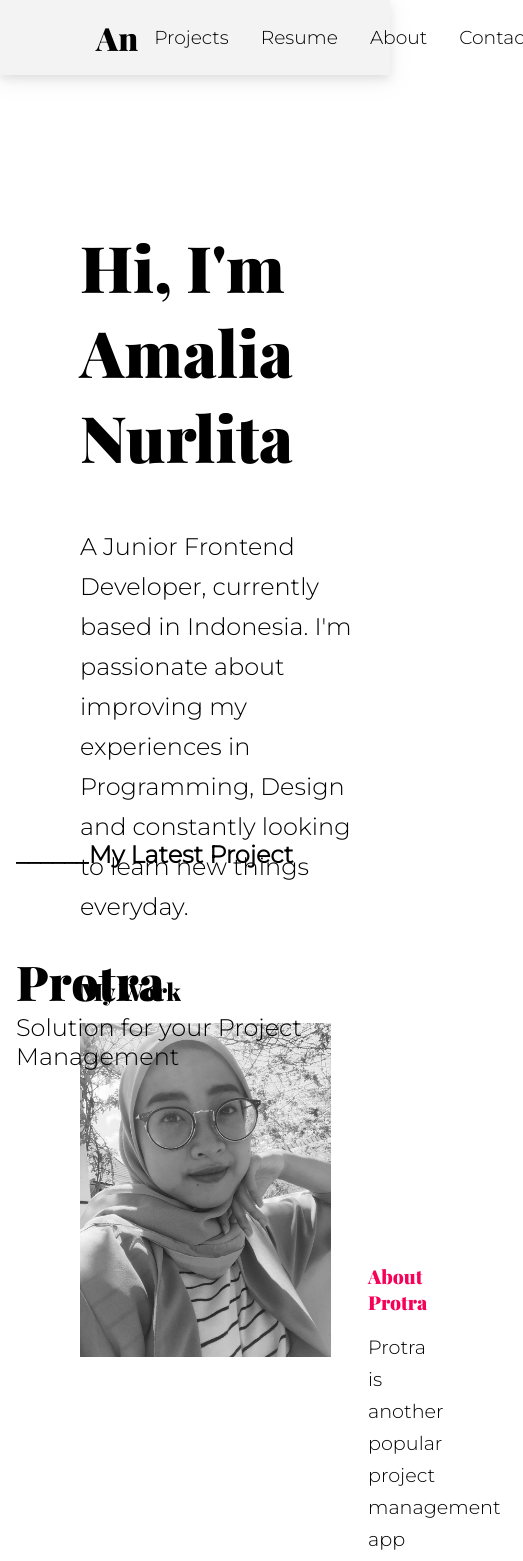
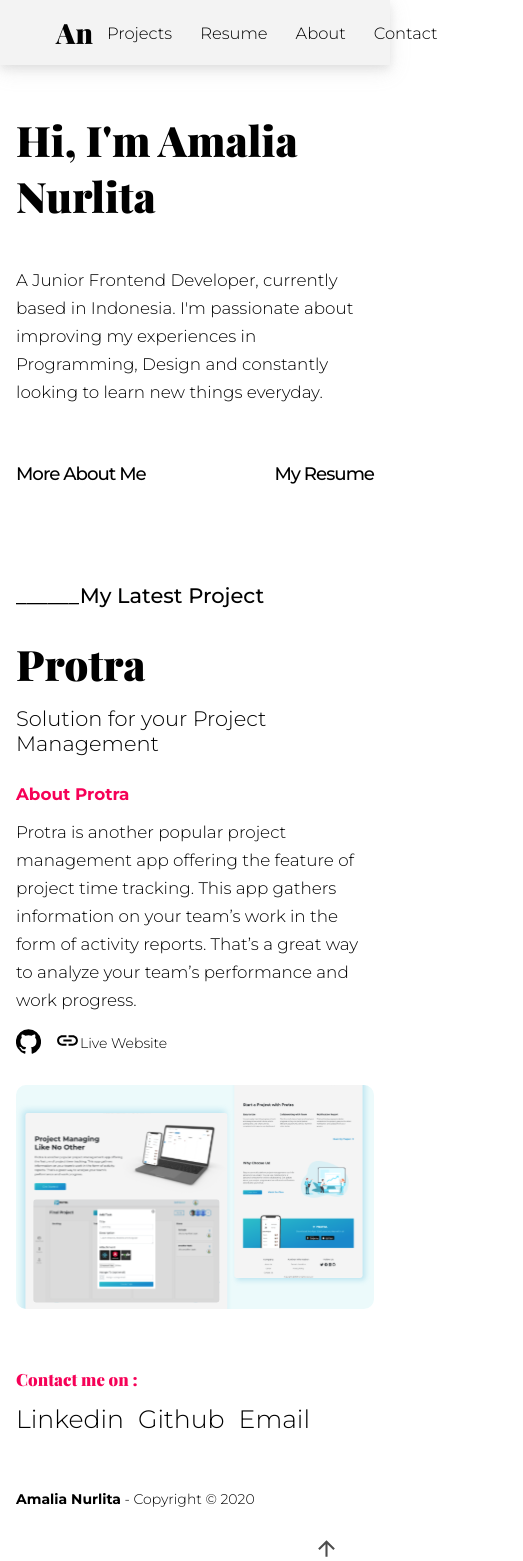
Before and after one commit to amalianrlt/portfolio, a React (Create React App) app: page / in a window 390 px wide. Shown: the top 1561 px of the page, 523 px wide, since content can reach past the window. Built offline with nearby package versions, Linux system fonts and the light colour scheme.

Commit message:
[Amal] - responsive

```diff
--- a/src/styles/scss/MainPage.scss
+++ b/src/styles/scss/MainPage.scss
@@ -1,4 +1,4 @@
-@import url("https://fonts.googleapis.com/css2?family=Montserrat:wght@300&family=Playfair+Display:wght@500;900&display=swap");
+@import url("https://fonts.googleapis.com/css2?family=Montserrat:wght@300;500;700&family=Playfair+Display:wght@500;600;900&display=swap");
 
 * {
   box-sizing: border-box;
@@ -33,55 +33,59 @@ header {
   display: flex;
   justify-content: space-between;
   align-items: center;
-  padding: 1rem 6rem;
+  padding: 1rem 4rem;
   position: fixed;
   width: 100%;
   z-index: 1000;
   background-color: rgba(235, 235, 235, 0.6);
-  box-shadow: 0 4px 8px 0 rgba(155, 155, 155, 0.2), 0 6px 20px 0 rgba(163, 163, 163, 0.19);
+  box-shadow: 0 4px 8px 0 rgba(155, 155, 155, 0.2),
+    0 6px 20px 0 rgba(163, 163, 163, 0.19);
   .right-side {
     display: flex;
     transition: all 0.3s ease 0s;
     h3 {
-      font-weight: 500;
+      font-weight: 300;
       margin: 0 1rem;
       &:hover {
         color: #f60157;
-        font-weight: 900;
+        font-weight: 500;
       }
       a:hover {
         color: #f60157;
-        font-weight: 900;
+        font-weight: 500;
       }
     }
   }
 }
 
 .mainHero {
-    padding-top: 12rem;
-    height: 90vh;
+  padding-top: 14rem;
+  padding-bottom: 12rem;
   h1 {
-      font-size: 4rem;
+    font-size: 3rem;
     font-weight: 900;
     margin-left: 4rem;
     margin-bottom: 3rem;
     margin-top: 2rem;
-      span:hover{
+    span:hover {
       color: #f60157;
     }
   }
   h3 {
-      font-size: 1.5rem;
-      line-height: 2.5rem;
+    font-size: 1.2rem;
+    line-height: 2rem;
     font-weight: lighter;
     margin-left: 4rem;
+    padding-right: 4rem;
   }
-    h2{
+  h4 {
     color: #f60157;
+    letter-spacing: -1px;
     margin-left: 4rem;
-      margin-top: 3rem;
-      font-size: 1.5rem;
-      a:hover{
+    margin-top: 4rem;
+    font-size: 1.3rem;
+    font-weight: 500;
+    a:hover {
       color: #f60157;
     }
   }
@@ -94,13 +98,13 @@ header {
 }
 
 .myProjects {
-    height: 250vh;
   padding-top: 5rem;
   h5 {
     font-size: 1.5rem;
+    font-weight: 500;
   }
   .latestProject {
-      margin-top: 5rem;
+    margin-top: 4rem;
     display: flex;
     flex-direction: column;
     h1 {
@@ -114,7 +118,7 @@ header {
   .aboutProject {
     margin-top: 12rem;
     margin-left: 22rem;
-      h2 {
+    h3 {
       font-weight: 800;
       font-size: 1.2rem;
       margin-bottom: 1rem;
@@ -122,13 +126,13 @@ header {
     }
     h4 {
       font-size: 1.2rem;
-        font-weight: 400;
+      font-weight: 300;
       line-height: 2rem;
     }
   }
   .protraImg {
-      margin: 15rem 0;
-      padding: 0 4rem;
+    margin: 15rem 0 6rem 0;
+    // padding: 0 4rem;
     .protraImage {
       width: 100%;
       // border: 1px solid rgba(246, 1, 87, 0.555);
@@ -169,85 +173,86 @@ header {
   }
 }
 
-.aboutMe{
+.aboutMe {
   padding-top: 10rem;
   padding-left: 11rem;
   padding-right: 11rem;
   width: 100%;
   // max-width: 70rem;
-  h1{
-    font-size: 4rem;
+  h1 {
+    font-size: 3rem;
   }
-  h3{
+  h3 {
     font-size: 1.2rem;
     font-weight: lighter;
     line-height: 1.5rem;
-    margin-top: 1rem;
+    margin-top: 2rem;
   }
 }
 
-.reachOut{
+.reachOut {
   margin-top: 5rem;
   margin-bottom: 5rem;
   padding-left: 12rem;
-  .connect{
+  .connect {
     margin-top: 3rem;
-    h1{
+    h1 {
       font-size: 2rem;
       margin: 1rem 0;
     }
-    h4{
+    h4 {
       font-weight: lighter;
       font-size: 1.2rem;
       line-height: 2rem;
     }
-    h2{
+    h2 {
       margin-top: 1rem;
       font-size: 2.2rem;
       font-weight: 900;
       letter-spacing: 1px;
-      a{
+      a {
         color: rgb(114, 114, 114);
       }
-      a:hover{
+      a:hover {
         color: #f60157;
       }
     }
   }
-  .icons{
+  .icons {
     display: flex;
     justify-content: flex-start;
     margin-top: 1rem;
     align-items: center;
-    a{
+    margin-bottom: 2rem;
+    a {
       margin-right: 1rem;
     }
   }
-  .skills{
+  .skills {
     padding-right: 7rem;
-    h1{
+    h1 {
       font-size: 1.8rem;
     }
-    .coding{
+    .coding {
       margin-top: 1rem;
       margin-bottom: 2rem;
-      h3{
-        font-weight: 200;
+      h3 {
+        font-weight: 300;
       }
     }
   }
-  .codingChild{
+  .codingChild {
     flex-wrap: wrap;
     display: flex;
-    margin-top: .5rem;
-    p{
-      margin-right: .5rem;
-      margin-top: .5rem;
+    margin-top: 0.5rem;
+    p {
+      margin-right: 0.5rem;
+      margin-top: 0.5rem;
     }
   }
 }
 
-.tagsButton{
+.tagsButton {
   display: inline-block;
   border: 1px solid #dedede;
   border-radius: 16px;
@@ -255,23 +260,23 @@ header {
   margin-bottom: 5px;
   margin-right: 2px;
   line-height: 1.5em;
-    font-weight: 500;
+  font-weight: 300;
   color: #000;
 }
 
-.tagsButton:hover{
+.tagsButton:hover {
   background-color: #f60157 !important;
-  color: #F8F8F8 !important;
+  color: #f8f8f8 !important;
 }
 
-.linkProject{
+.linkProject {
   display: flex;
   align-items: center;
   margin-top: 1rem;
-  a{
+  a {
     align-items: center;
   }
-  h5{
+  h5 {
     font-size: 1rem;
     display: flex;
     align-items: center;
@@ -280,25 +285,151 @@ header {
   }
 }
 
-.backTop{
+.backTop {
   display: flex;
   flex-direction: column;
   align-items: flex-end;
   margin-bottom: 3rem;
-  svg{
-    margin-right: 2rem;
-    margin-bottom: .5rem;
+  font-weight: 300;
+  svg {
+    font-weight: 300;
+    margin-right: 2.5rem;
+    margin-bottom: 0.5rem;
     color: rgb(77, 77, 77);
+    a:hover {
+      color: rgb(116, 116, 116);
+    }
   }
 }
 
-.myImg{
+.myImg {
   margin-left: 4rem;
   margin-top: 1rem;
+  border-radius: 5px;
   // filter:grayscale(100%);
-  width: 70%;
+  width: 60%;
   // border-radius: 50%;
   object-fit: cover;
-  background-size:cover;
-  background-position:center;
+  background-size: cover;
+  background-position: center;
 }
+
+//responsive
+@media (max-width: 575.98px) {
+  html,
+  body {
+    font-size: 12px;
+  }
+  .mainHero {
+    padding-top: 7rem;
+    h1 {
+      margin-left: 0;
+    }
+    h3 {
+      margin-left: 0;
+      padding-right: 0rem;
+    }
+    h4 {
+      margin-left: 0;
+    }
+    .desc {
+      justify-content: space-between;
+    }
+  }
+
+  .myProjects {
+    padding-top: 5rem;
+    .latestProject {
+      margin-top: 2rem;
+      h3 {
+        margin-top: 1rem;
+      }
+    }
+    .aboutProject {
+      margin-top: 2rem;
+      margin-left: 0rem;
+      h3 {
+        font-weight: 800;
+        font-size: 1.2rem;
+        margin-bottom: 1rem;
+        color: #f60157;
+      }
+      h4 {
+        font-size: 1.2rem;
+        font-weight: 300;
+        line-height: 2rem;
+      }
+    }
+    .protraImg {
+      margin: 2rem 0 4rem 0;
+    }
+  }
+  .myImg {
+    display: none;
+  }
+
+  .linkProject {
+    svg {
+      font-size: 25px !important;
+    }
+  }
+  .backTop {
+    svg {
+      font-size: 25px !important;
+    }
+  }
+
+  .aboutMe {
+    padding: 6rem 0 0 0;
+    width: 100%;
+    // max-width: 70rem;
+    h1 {
+      font-size: 2.5rem;
+    }
+  }
+
+  .reachOut {
+    margin: 0;
+    padding:0 2rem;
+    .connect {
+      margin-top: 3rem;
+      h1 {
+        font-size: 2rem;
+        margin: 1rem 0;
+      }
+      h2 {
+        font-size: 1.5rem;
+      }
+    }
+    .icons {
+      margin-bottom: 2rem;
+      margin-top: 1rem;
+      svg {
+        font-size: 30px !important;
+      }
+    }
+  }
+}
+
+// Small devices (landscape phones, less than 768px)
+// @media (max-width: 767.98px) { ... }
+
+// Medium devices (tablets, less than 992px)
+@media (max-width: 991.98px) {
+  html,
+  body {
+    font-size: 14px;
+  }
+  .mainHero{
+    padding-bottom: 2rem;
+    padding-top: 6rem;
+    .myImg{
+      padding-top: 3rem;
+    }
+  }
+
+
+ }
+
+// Large devices (desktops, less than 1200px)
+// @media (max-width: 1199.98px) { ... }
--- a/src/views/AboutPage.js
+++ b/src/views/AboutPage.js
@@ -40,37 +40,37 @@ export const AboutPage = () => {
       </section>
       <section className="reachOut">
         <Grid container>
-          <Grid item lg={7}>
+          <Grid item lg={7} xs={12}>
             <div className="connect" id="contact">
               <h1>Let's Connect</h1>
               <h4>I always open for the opportunity, so let's connect or <br/> just to say hello!</h4>
               <h2><a  href="mailto:amalianurlita97@gmail.com">amalianurlita97@gmail.com</a></h2>
             </div>
               <div className="icons">
-              <a href="https://www.linkedin.com/in/amalia-nurlita-0b0a7a153/" rel="noopener noreferrer" target="_blank"><SvgIcon component={LinkedInIcon} style={{ fontSize: 50, }} clasName="linkedin"/></a>
+              <a href="https://www.linkedin.com/in/amalia-nurlita-0b0a7a153/" rel="noopener noreferrer" target="_blank"><SvgIcon component={LinkedInIcon} style={{ fontSize: 50, }} className="linkedin"/></a>
               <a href="http://github.com/amalianrlt/" rel="noopener noreferrer" target="_blank"> <SvgIcon component={GitHubIcon} style={{ fontSize: 40 }}/></a>
             </div>
           </Grid>
-        <Grid item lg={5}>
+        <Grid item lg={5} xs={12}>
           <div className="skills">
           <h1>Skills</h1>
           <div className="coding">
             <h3>Coding</h3>
               <div className="codingChild">
-                <p><a href="" className="tagsButton">HTML/CSS</a></p>
-                <p><a href="" className="tagsButton">JavaScript</a></p>
-                <p><a href="" className="tagsButton">Git</a></p>
-                <p><a href="" className="tagsButton">ReactJs</a></p>
-                <p><a href="" className="tagsButton">CSS Libraries</a></p>
-                <p><a href="" className="tagsButton">Responsive Web Design</a></p>
+                <p><a className="tagsButton">HTML/CSS</a></p>
+                <p><a className="tagsButton">JavaScript</a></p>
+                <p><a className="tagsButton">Git</a></p>
+                <p><a className="tagsButton">ReactJs</a></p>
+                <p><a className="tagsButton">CSS Libraries</a></p>
+                <p><a className="tagsButton">Responsive Web Design</a></p>
               </div>
           </div>
           <div className="coding">
             <h3>Design</h3>
             <div className="codingChild">
-              <p><a href="" className="tagsButton">Figma</a></p>
-              <p><a href="" className="tagsButton">Adobe XD</a></p>
-              <p><a href="" className="tagsButton">Key Note</a></p>
+              <p><a className="tagsButton">Figma</a></p>
+              <p><a className="tagsButton">Adobe XD</a></p>
+              <p><a className="tagsButton">Key Note</a></p>
             </div>
 
           </div>
--- a/src/views/MainPage.js
+++ b/src/views/MainPage.js
@@ -3,38 +3,69 @@ import React from "react";
 import { Container, Grid, SvgIcon } from "@material-ui/core";
 import protra from "../styles/images/protra.svg";
 import { Link } from "react-router-dom";
-import LinkIcon from '@material-ui/icons/Link';
-import GitHubIcon from '@material-ui/icons/GitHub';
-import ArrowUpwardIcon from '@material-ui/icons/ArrowUpward';
-import myImg from '../styles/images/pictt.jpg'
+import LinkIcon from "@material-ui/icons/Link";
+import GitHubIcon from "@material-ui/icons/GitHub";
+import ArrowUpwardIcon from "@material-ui/icons/ArrowUpward";
+import myImg from "../styles/images/pictt.jpg";
 
 export const MainPage = () => {
   return (
     <div className="mainPage">
       <header>
-      <Link to="/"><h1>An</h1></Link>
+        <Link to="/">
+          <h1>An</h1>
+        </Link>
         <nav className="right-side">
-       <h3><a href="#project">Projects</a></h3>
-       <h3><a href="https://www.dropbox.com/s/zscji0weg7yodhn/Amalia%20Nurlita%20-%20Resume.pdf?dl=0" rel="noopener noreferrer" target="_blank">Resume</a></h3>
-        <Link to="/about"><h3>About</h3></Link>
-       <h3><a href="#contact">Contact</a></h3>
+          <h3>
+            <a href="#project">Projects</a>
+          </h3>
+          <h3>
+            <a
+              href="https://www.dropbox.com/s/zscji0weg7yodhn/Amalia%20Nurlita%20-%20Resume.pdf?dl=0"
+              rel="noopener noreferrer"
+              target="_blank"
+            >
+              Resume
+            </a>
+          </h3>
+          <Link to="/about">
+            <h3>About</h3>
+          </Link>
+          <h3>
+            <a href="#contact">Contact</a>
+          </h3>
         </nav>
       </header>
       <section className="mainHero" id="main">
         <Container maxWidth="lg">
           <Grid container>
-
-          <Grid item xs={12} sm={8}>
-            <h1>Hi, I'm <span>Amal</span>ia Nurlita</h1>
+            <Grid item xs={12} lg={8} sm={8} md={8}>
+              <h1>
+                Hi, I'm <span>Amal</span>ia Nurlita
+              </h1>
               <h3>
                 A Junior Frontend Developer, currently based in Indonesia. I'm
-              passionate about improving my experiences in Programming, Design and
-              constantly looking to learn new things everyday.
+                passionate about improving my experiences in Programming, Design
+                and constantly looking to learn new things everyday.
               </h3>
-            <h2><a href="#project">My Work</a></h2>
+              <div
+                className="desc"
+                style={{ display: "flex", alignItems: "center" }}
+              >
+                <h4>
+                  <a href="/about">More About Me</a>
+                </h4>
+                <h4>
+                <a
+              href="https://www.dropbox.com/s/zscji0weg7yodhn/Amalia%20Nurlita%20-%20Resume.pdf?dl=0"
+              rel="noopener noreferrer"
+              target="_blank"
+            >My Resume</a>
+                </h4>
+              </div>
             </Grid>
-          <Grid item xs={12} sm={4}>
-            <img src={myImg} alt="myImg" className="myImg"/>
+            <Grid item xs={12} lg={4} sm={4} md={4}>
+              <img src={myImg} alt="myImg" className="myImg" />
             </Grid>
           </Grid>
         </Container>
@@ -49,8 +80,8 @@ export const MainPage = () => {
             <h3>Solution for your Project Management</h3>
           </div>
           <div className="aboutProject">
-            <Grid item xs={7}>
-              <h2>About Protra</h2>
+            <Grid item lg={7} md={8} xs={12}>
+              <h3>About Protra</h3>
               <h4>
                 Protra is another popular project management app offering the
                 feature of project time tracking. This app gathers information
@@ -58,34 +89,68 @@ export const MainPage = () => {
                 great way to analyze your team’s performance and work progress.
               </h4>
               <div className="linkProject">
-              <a rel="noopener noreferrer" target="_blank"> <SvgIcon component={GitHubIcon} style={{ fontSize: 35 }}/></a>
-              <a href="https://protra.herokuapp.com/" rel="noopener noreferrer" target="_blank">
-               <h5> <span><SvgIcon component={LinkIcon} style={{ fontSize: 40 }}/></span>Live Website</h5></a>
+                <a rel="noopener noreferrer" target="_blank">
+                  {" "}
+                  <SvgIcon component={GitHubIcon} style={{ fontSize: 35 }} />
+                </a>
+                <a
+                  href="https://protra.herokuapp.com/"
+                  rel="noopener noreferrer"
+                  target="_blank"
+                >
+                  <h5>
+                    {" "}
+                    <span>
+                      <SvgIcon component={LinkIcon} style={{ fontSize: 40 }} />
+                    </span>
+                    Live Website
+                  </h5>
+                </a>
               </div>
             </Grid>
           </div>
         </Container>
         <div className="protraImg">
+          <Container>
             <img src={protra} alt="protra" className="protraImage" />
+          </Container>
         </div>
       </section>
-      <section className="otherProjects">
-      </section>
+      <section className="otherProjects"></section>
       <Container>
         <div className="footer">
           <h2>Contact me on : </h2>
           <div className="socialMedia" id="contact">
-          <h3><a href="https://www.linkedin.com/in/amalia-nurlita-0b0a7a153/" rel="noopener noreferrer" target="_blank">Linkedin</a></h3>
-          <h3><a href="http://github.com/amalianrlt/" rel="noopener noreferrer" target="_blank">Github</a></h3>
-          <h3><a href="mailto:amalianurlita97@gmail.com">Email</a></h3>
+            <h3>
+              <a
+                href="https://www.linkedin.com/in/amalia-nurlita-0b0a7a153/"
+                rel="noopener noreferrer"
+                target="_blank"
+              >
+                Linkedin
+              </a>
+            </h3>
+            <h3>
+              <a
+                href="http://github.com/amalianrlt/"
+                rel="noopener noreferrer"
+                target="_blank"
+              >
+                Github
+              </a>
+            </h3>
+            <h3>
+              <a href="mailto:amalianurlita97@gmail.com">Email</a>
+            </h3>
           </div>
           <div className="copyright">
-          <h5><strong>Amalia Nurlita</strong> -  Copyright © 2020</h5>
+            <h5>
+              <strong>Amalia Nurlita</strong> - Copyright © 2020
+            </h5>
           </div>
           <a href="#main">
-
             <div className="backTop">
-        <SvgIcon component={ArrowUpwardIcon} style={{ fontSize: 40 }}/>
+              <SvgIcon component={ArrowUpwardIcon} style={{ fontSize: 40 }} />
               <p>Back to the top</p>
             </div>
           </a>
```
Lines whose indentation alone changed are shown as unchanged.
